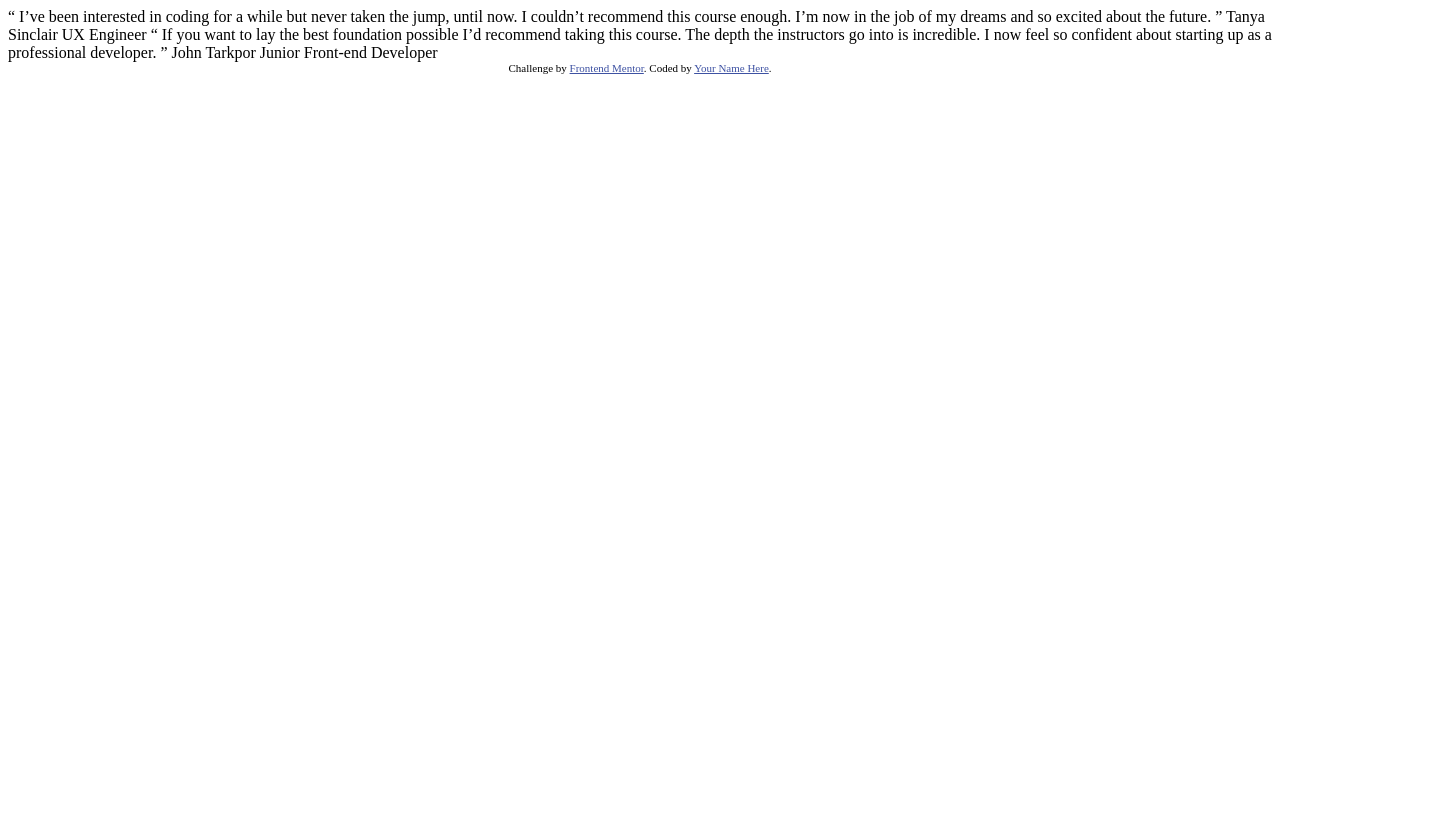
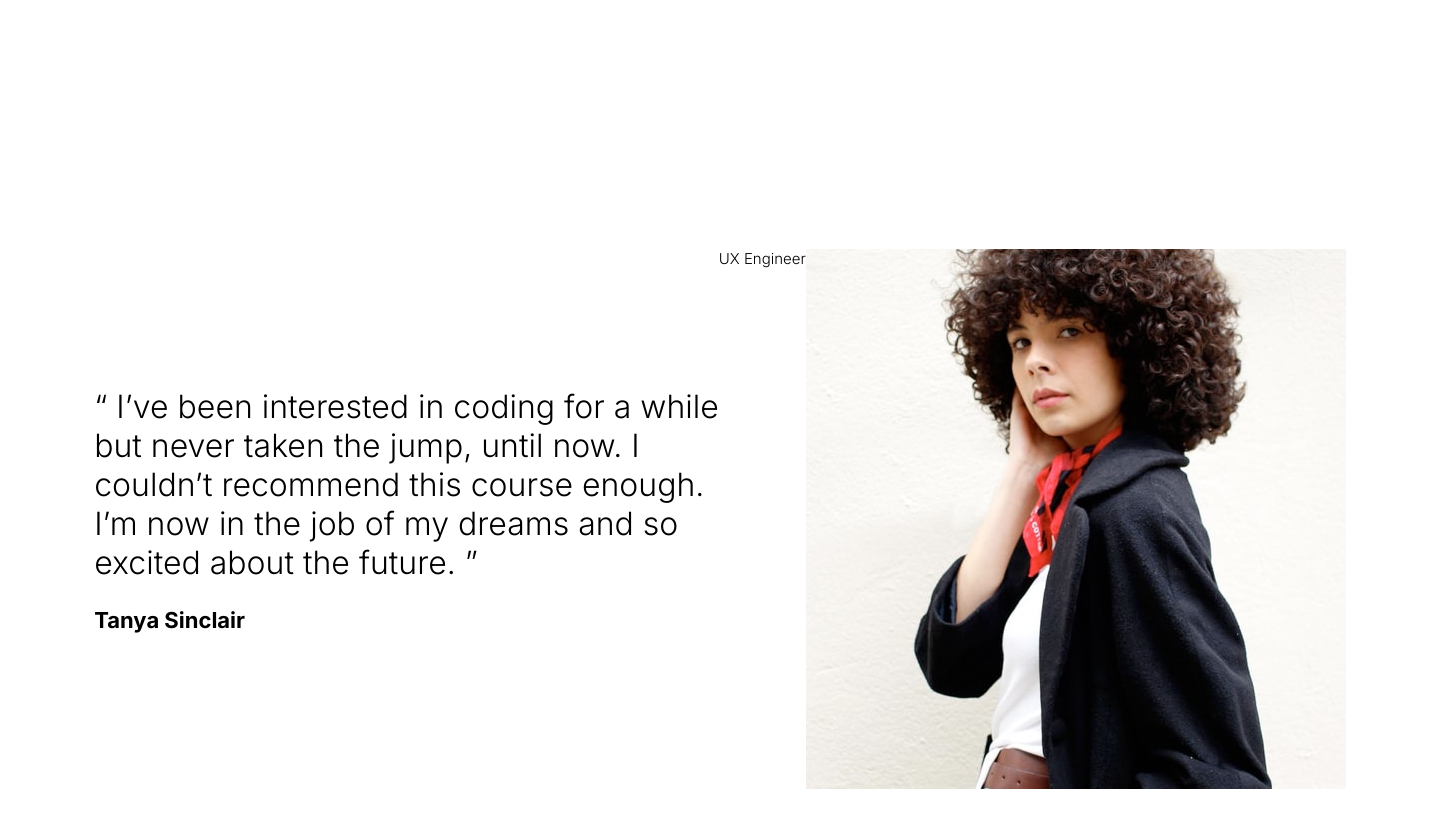
Before and after one commit to renangasparalvescabral/slide-depoimento, a plain HTML site: page index.html in a window 1280 px wide. Shown: the whole page, 1440 px wide, since content can reach past the window. Before the commit the page ends 800 px from the top, so only its background shows below. Drawn offline with Linux system fonts and the light colour scheme.

Commit message:
Primeiros ajustes html e css.

```diff
--- a/index.html
+++ b/index.html
@@ -1,38 +1,78 @@
 <!DOCTYPE html>
-<html lang="en">
+<html lang="PT-br">
 <head>
   <meta charset="UTF-8">
-  <meta name="viewport" content="width=device-width, initial-scale=1.0"> <!-- displays site properly based on user's device -->
+  <meta name="viewport" content="width=device-width, initial-scale=1.0">
+  <link rel="icon" type="image/png" sizes="32x32" href="./images/depo.jpg">
+  <link href="style.css" rel="stylesheet">
+  <title>Frontend Mentor | Coding Bootcamp Testimonials Slider</title>
+  <style>
+    @import url('https://fonts.googleapis.com/css2?family=Inter:wght@300;500;700&display=swap');
+  </style>
 
-  <link rel="icon" type="image/png" sizes="32x32" href="./images/favicon-32x32.png">
+  <!--
+  # Front-end Style Guide
 
-  <title>Frontend Mentor | Coding Bootcamp Testimonials Slider</title>
+## Layout
 
-  <!-- Feel free to remove these styles or customise in your own stylesheet 👍 -->
-  <style>
-    .attribution { font-size: 11px; text-align: center; }
-    .attribution a { color: hsl(228, 45%, 44%); }
-  </style>
+The designs were created to the following widths:
+
+- Mobile: 375px
+- Desktop: 1440px
+
+## Colors
+
+### Primary
+
+- Dark Blue: hsl(240, 38%, 20%)
+- Grayish Blue: hsl(240, 18%, 77%)
+
+## Typography
+
+### Body Copy
+
+- Font size: 32px
+
+### Font
+
+- Family: [Inter](https://fonts.google.com/specimen/Inter)
+- Weights: 300, 500, 700
+
+  -->
+
 </head>
 <body>
 
-  “ I’ve been interested in coding for a while but never taken the jump, until now.
-  I couldn’t recommend this course enough. I’m now in the job of my dreams and so
-  excited about the future. ”
+  <article class="container-tanya">
 
-  Tanya Sinclair
-  UX Engineer
+    <div class="div-tayna">
+      <p>
+        “ I’ve been interested in coding for a while<br>
+        but never taken the jump, until now. I<br>
+        couldn’t recommend this course enough.<br>
+        I’m now in the job of my dreams and so<br>
+        excited about the future. ”
+      </p>
 
-  “ If you want to lay the best foundation possible I’d recommend taking this course.
-  The depth the instructors go into is incredible. I now feel so confident about
-  starting up as a professional developer. ”
+      <h3>Tanya Sinclair</h3>
+    </div>
 
-  John Tarkpor
-  Junior Front-end Developer
+      <div>
+      <h4> UX Engineer</h4>
+      </div>
 
-  <div class="attribution">
-    Challenge by <a href="https://www.frontendmentor.io?ref=challenge" target="_blank">Frontend Mentor</a>.
-    Coded by <a href="#">Your Name Here</a>.
-  </div>
+    </div>
+
+    <div>
+
+      <img class="foto-tayna" src="/images/image-tanya.jpg">
+
+    </div>
+
+
+  </article>
+
+
+
 </body>
 </html>
--- /dev/null
+++ b/style.css
@@ -0,0 +1,69 @@
+*{
+    box-sizing: border-box;
+    padding: 0;
+    margin: 0;
+}
+
+body{
+    width: 1440px;
+    height: 1045px;
+    font-size: 32px;
+    display: flex;
+    align-items: center;
+    justify-content: center;
+}
+
+/*...............TAYNA...........*/
+
+.container-tanya{
+    display: flex;
+}
+
+.div-tayna{
+    display: flex;
+    flex-direction: column;
+    justify-content: center;
+}
+
+p{
+
+    font-family: 'Inter', sans-serif;
+    font-weight: 300;
+}
+
+h3{
+    font-size: 22px;
+    padding: 25px 0;
+    font-family: 'Inter', sans-serif;
+    font-weight: 700;
+}
+
+h4{
+    font-size: 15px;
+    font-family: 'Inter', sans-serif;
+    font-weight: 300;
+}
+
+
+.foto-tayna{
+    width: 100%;
+
+}
+
+
+/*...............JOHN............*/
+
+.container-john{
+    display: flex;
+
+}
+
+/*...............FOOTER..........*/
+
+.attribution {
+    font-size: 11px; text-align: center;
+}
+
+.attribution a {
+    color: hsl(228, 45%, 44%);
+}
```
Also changed, not shown: images/15234980-botao-de-texto-de-depoimento-botao-de-web-de-rotulo-de-icone-de-sinal-de-depoimento-vetor.jpg (added), images/depo.jpg (added), 1 other file.
